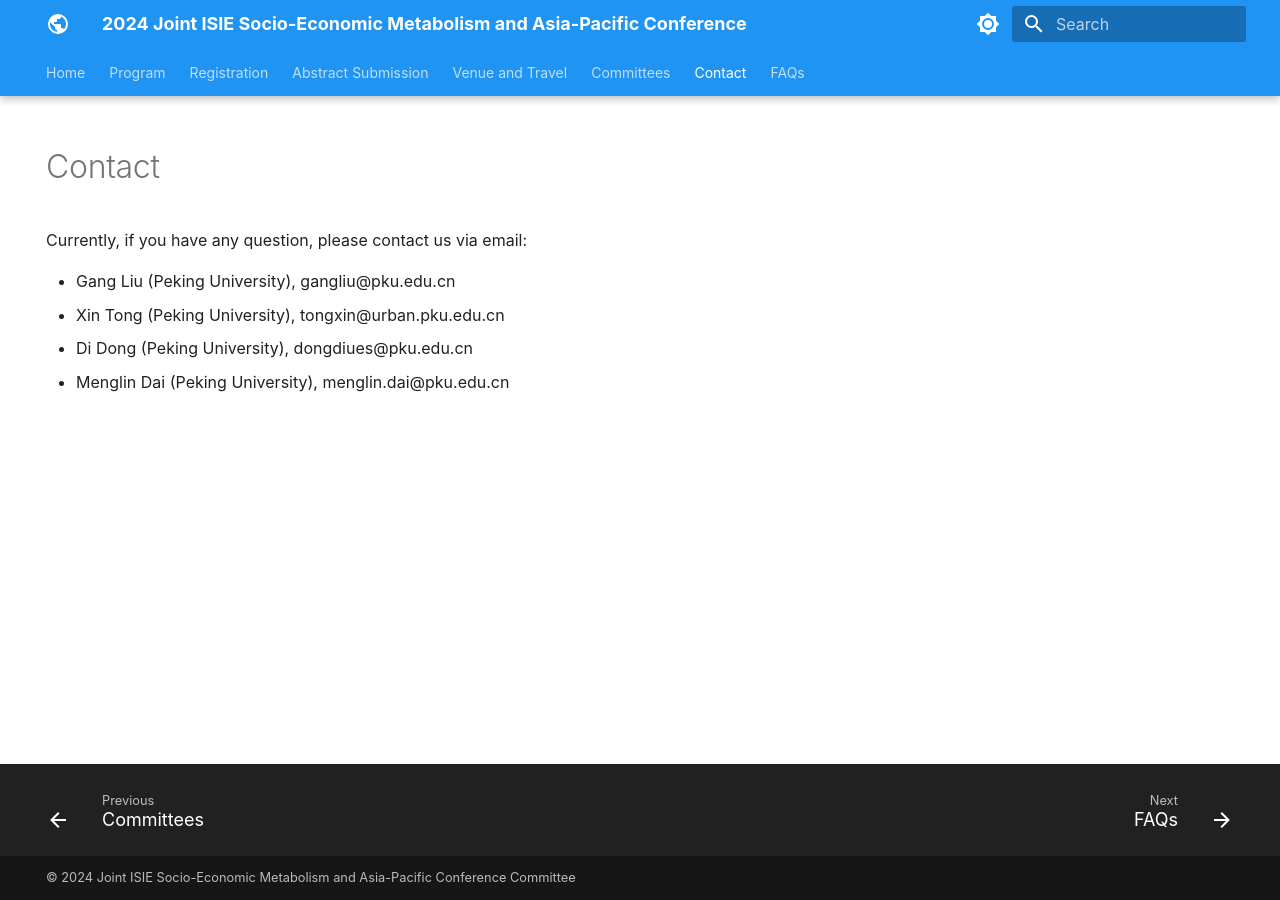
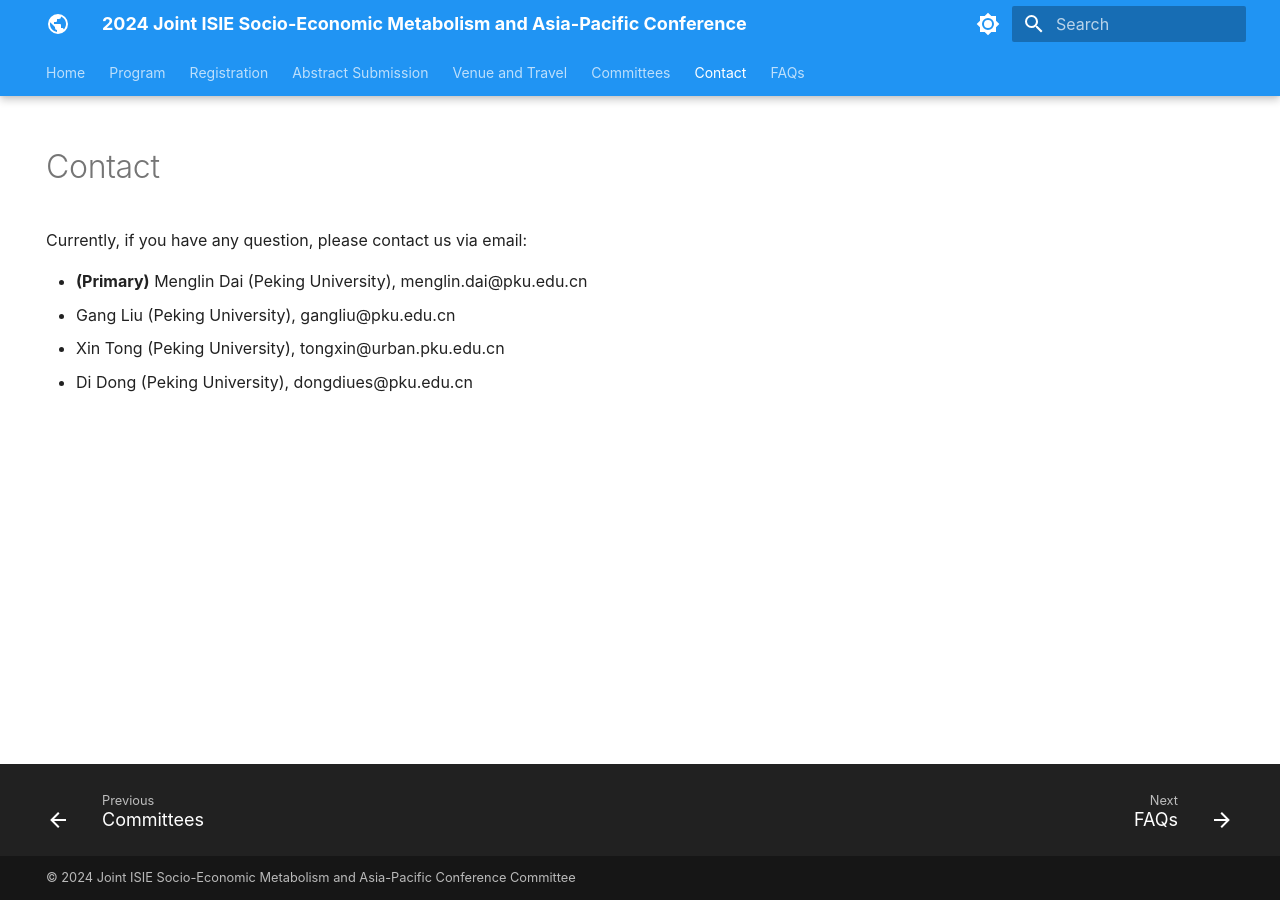
Before and after one commit to Admittedly-Goat/isiesem2024.net.github.io, an MkDocs documentation site: the page built from docs/Contact/index.md, in a window 1280 px wide. Built offline with MkDocs 1.6.1 and Material for MkDocs 9.7.7, drawn with Linux system fonts in a browser that asks for light colours.

Commit message:
Update index.md

```diff
--- a/docs/Contact/index.md
+++ b/docs/Contact/index.md
@@ -11,7 +11,7 @@ hide:
 
 Currently, if you have any question, please contact us via email:
 
+- **(Primary)** Menglin Dai (Peking University), menglin.dai@pku.edu.cn
 - Gang Liu (Peking University), gangliu@pku.edu.cn
 - Xin Tong (Peking University), tongxin@urban.pku.edu.cn
 - Di Dong (Peking University), dongdiues@pku.edu.cn
-- Menglin Dai (Peking University), menglin.dai@pku.edu.cn
```
